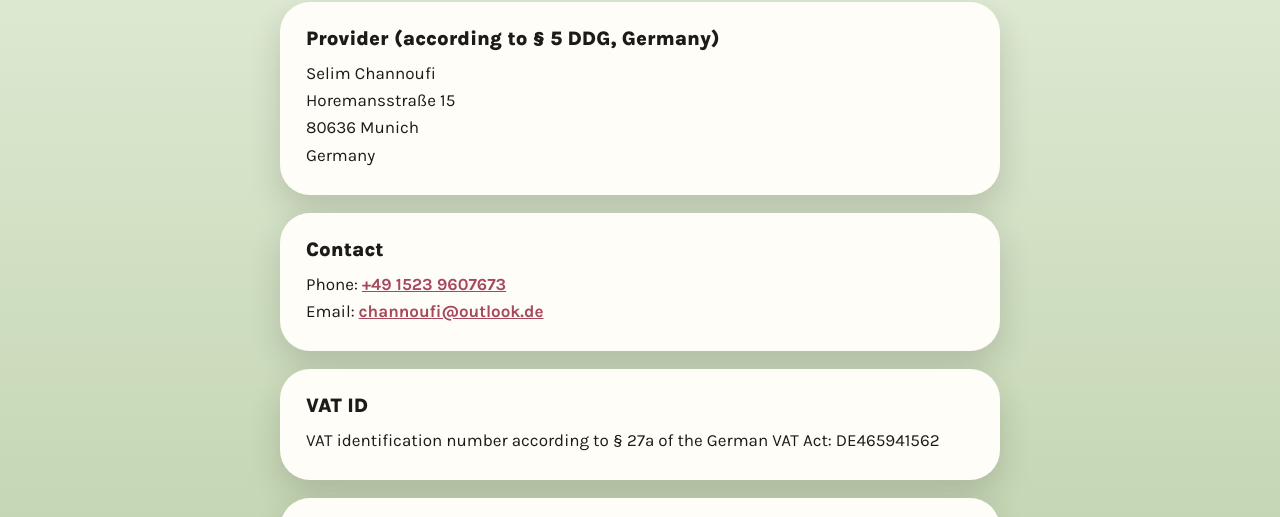
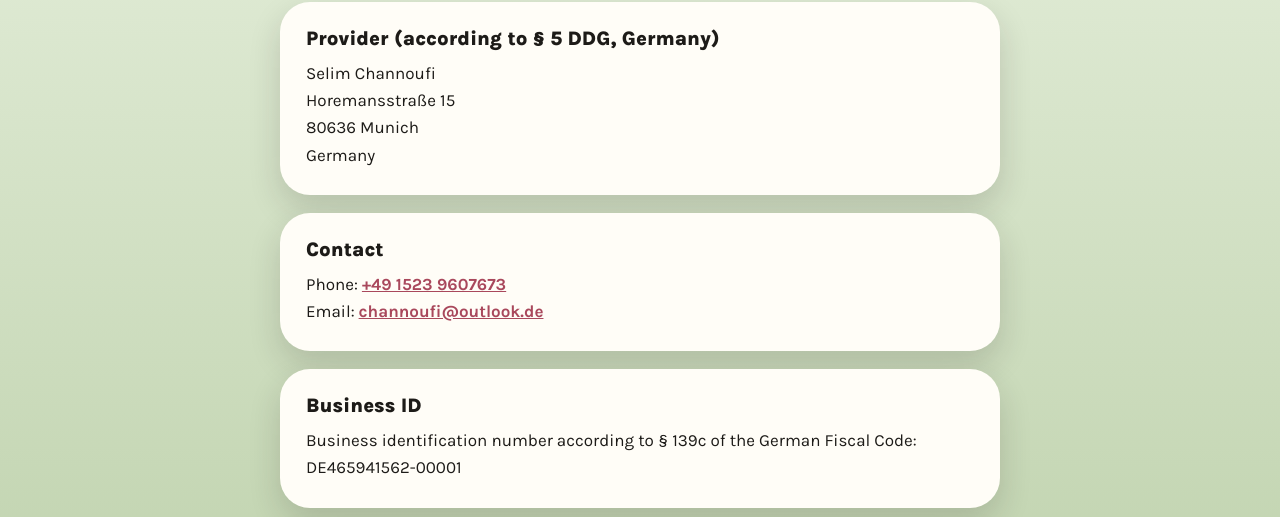
Before and after one commit to Seliminici/worth-a-star-info, a plain HTML site: page impressum-en.html in a window 1280 px wide. Shown: the part 159-676 px from the top of the page. Drawn offline with Linux system fonts and the light colour scheme.

Commit message:
Impressum: Wirtschafts-ID ergänzt
Co-Authored-By: Claude Fable 5.2 <noreply@anthropic.com>

```diff
--- a/impressum-en.html
+++ b/impressum-en.html
@@ -37,8 +37,8 @@
   </div>
 
   <div class="karte">
-    <h2>VAT ID</h2>
-    <p>VAT identification number according to § 27a of the German VAT Act: DE465941562</p>
+    <h2>Business ID</h2>
+    <p>Business identification number according to § 139c of the German Fiscal Code: DE465941562-00001</p>
   </div>
 
   <div class="karte">
```
Also changed, not shown: impressum.html (+2 -2 lines).
